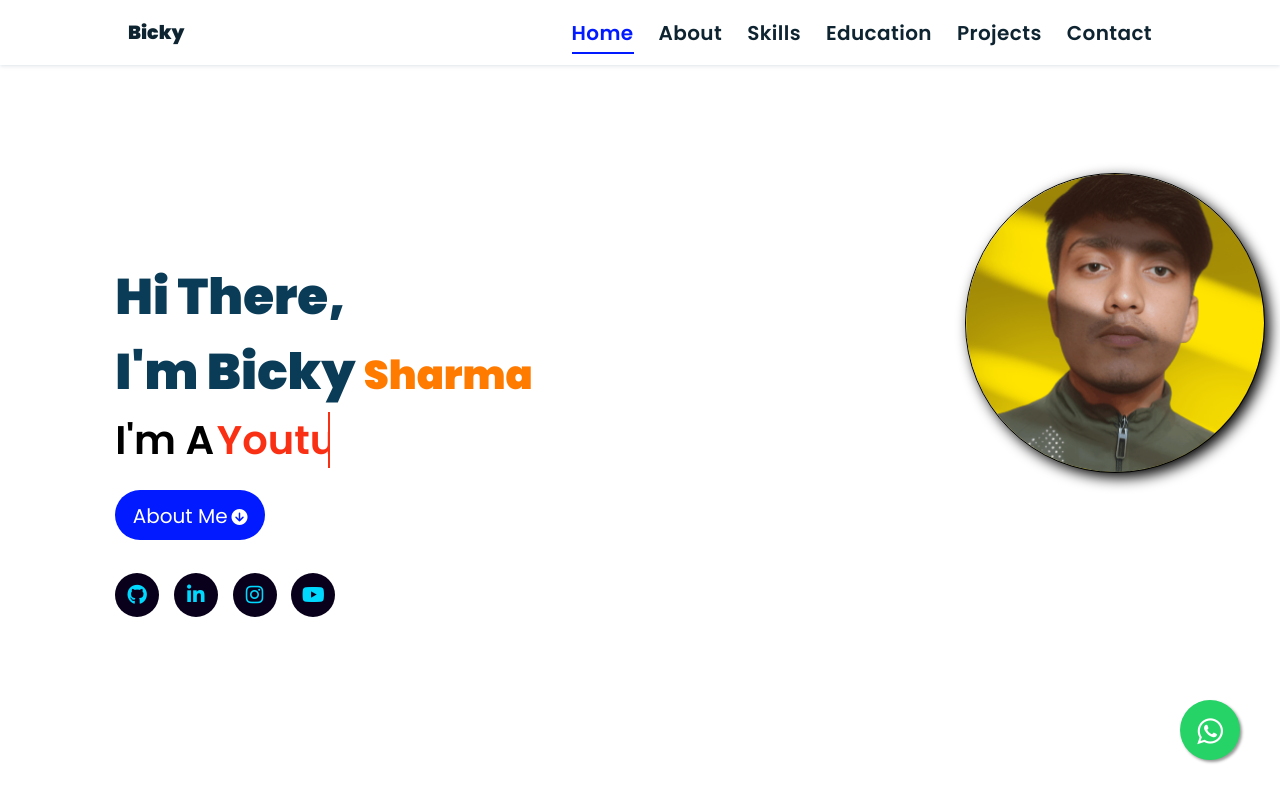
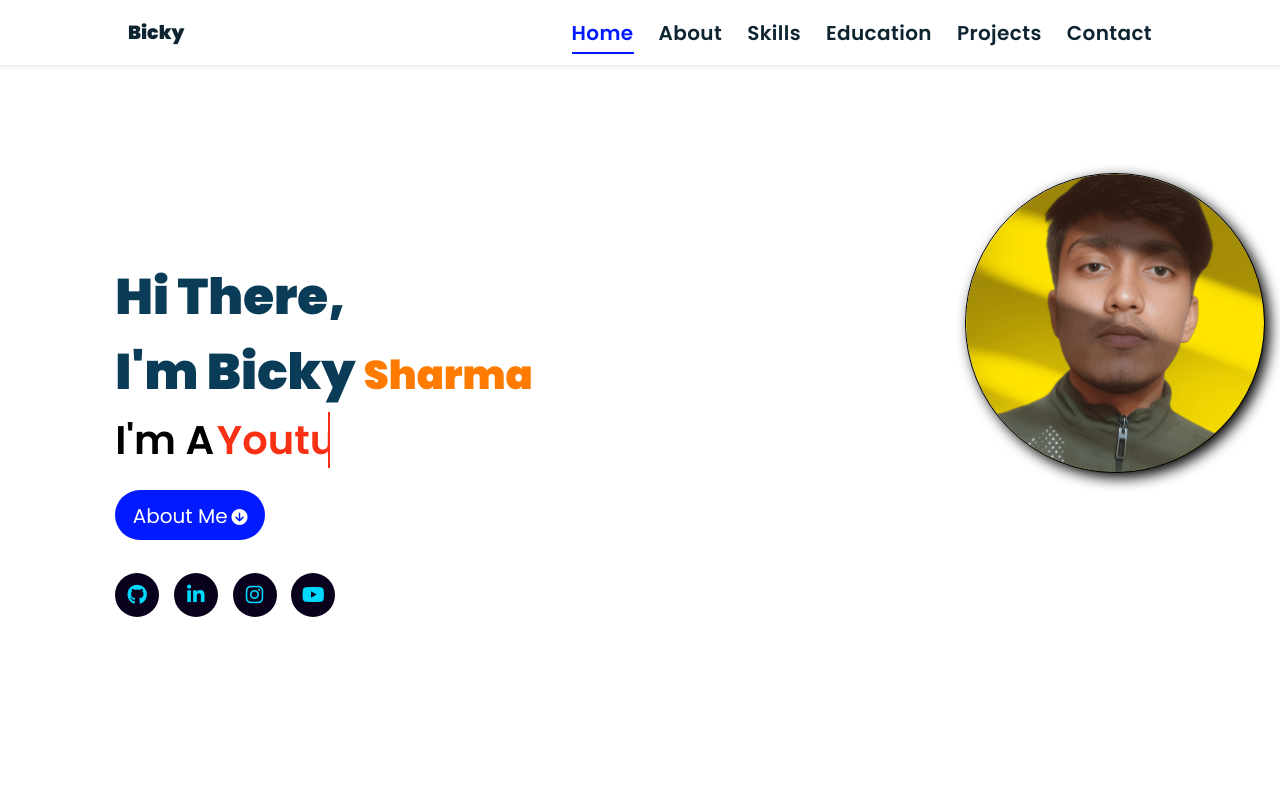
Before and after one commit to bickysrm/bickysrm.github.io, a plain HTML site: page index.html in a window 1280 px wide. Shown: the top 800 px of the page. Drawn offline with Linux system fonts and the light colour scheme.

Commit message:
added tawk.to

```diff
--- a/index.html
+++ b/index.html
@@ -79,10 +79,19 @@
             </div>
         </div>
     </section>
-    <a href="https://wa.link/cx74sk" class="float" target="_blank">
-        <i class="fa fa-whatsapp my-float"></i>
-    </a>
     <script src="/assets/script/script.js"></script>
+
+    <script type="text/javascript">
+        var Tawk_API = Tawk_API || {}, Tawk_LoadStart = new Date();
+        (function () {
+            var s1 = document.createElement("script"), s0 = document.getElementsByTagName("script")[0];
+            s1.async = true;
+            s1.src = 'https://embed.tawk.to/65853b7407843602b804ad09/1hi870h43';
+            s1.charset = 'UTF-8';
+            s1.setAttribute('crossorigin', '*');
+            s0.parentNode.insertBefore(s1, s0);
+        })();
+    </script>
 
 </body>
 
--- a/style.css
+++ b/style.css
@@ -442,7 +442,7 @@ header .navbar ul li a:hover {
 }
 
 /* whtasapp button start */
-.float {
+/* .float {
     position: fixed;
     width: 60px;
     height: 60px;
@@ -459,6 +459,6 @@ header .navbar ul li a:hover {
 
 .my-float {
     margin-top: 16px;
-}
+} */
 
 /* whatsapp button end */
```
